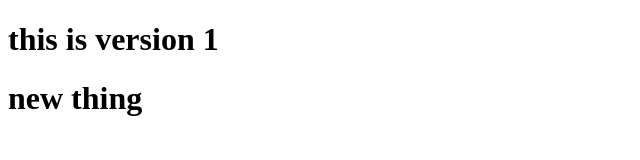
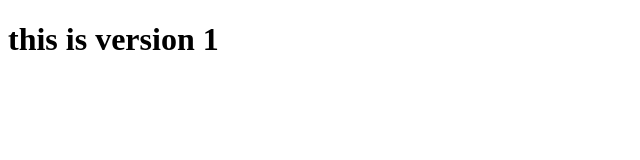
Before and after one commit to prajwalbalapure1/practice_github, a plain HTML site: page index.html in a window 1280 px wide. Shown: the whole page, without its empty margins (0-640 px from the left). Drawn offline with Linux system fonts and the light colour scheme.

Commit message:
Removed heads from index.html and this is v2

```diff
--- a/index.html
+++ b/index.html
@@ -7,7 +7,5 @@
 </head>
 <body>
     <h1> this is version 1</h1>
-
-    <h1>new thing</h1>
 </body>
 </html>
```
